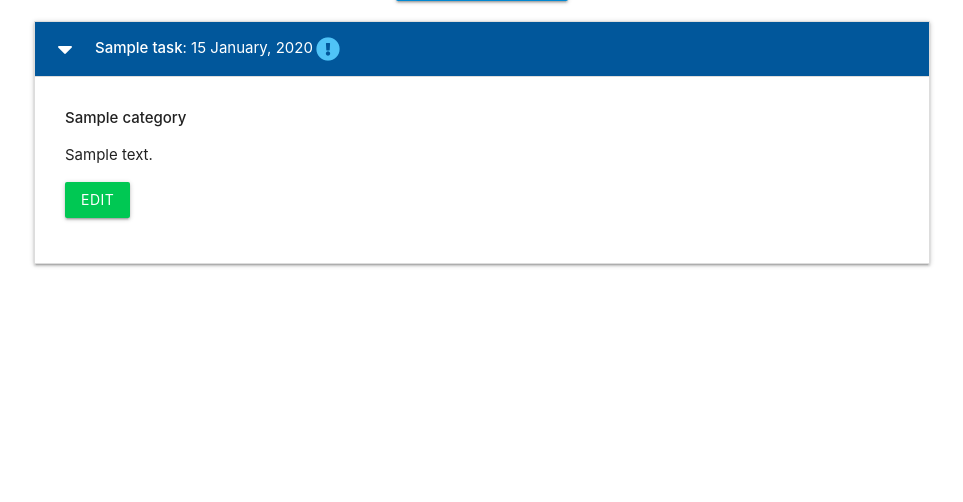
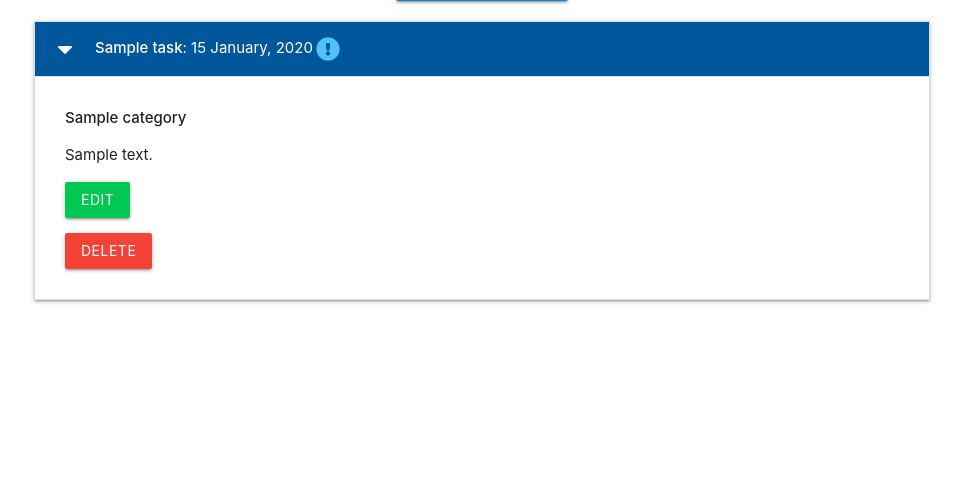
Before and after one commit to AlessandroRossi87/DMS-walkthrough, a Flask app: page / in a window 1280 px wide, after a click that opens the changed part. Shown: the part 212-714 px from the top of the page, without its empty margins (158-1121 px from the left). Run offline with Flask 3, Linux system fonts and the light colour scheme; tables that the repository leaves empty hold one stand-in row (values such as "Sample post").

Commit message:
Delete tasks

```diff
--- a/taskmanager/routes.py
+++ b/taskmanager/routes.py
@@ -72,3 +72,11 @@ def edit_task(task_id):
         task.category_id = request.form.get("category_id")
         db.session.commit()
     return render_template("edit_task.html", task=task, categories=categories)
+
+
+@app.route("/delete_task/<int:task_id>")
+def delete_task(task_id):
+    task = Task.query.get_or_404(task_id)
+    db.session.delete(task)
+    db.session.commit()
+    return redirect(url_for("home"))
--- a/taskmanager/templates/tasks.html
+++ b/taskmanager/templates/tasks.html
@@ -30,6 +30,9 @@
           >Edit</a
         >
       </p>
+      <a href="{{ url_for('delete_task', task_id=task.id) }}" class="btn red"
+        >Delete</a
+      >
     </div>
   </li>
   {% endfor %}
```
